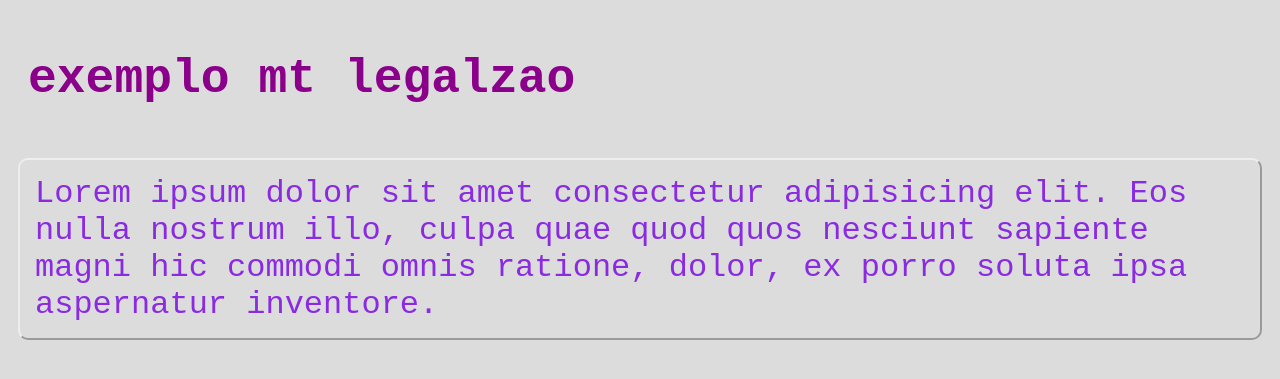
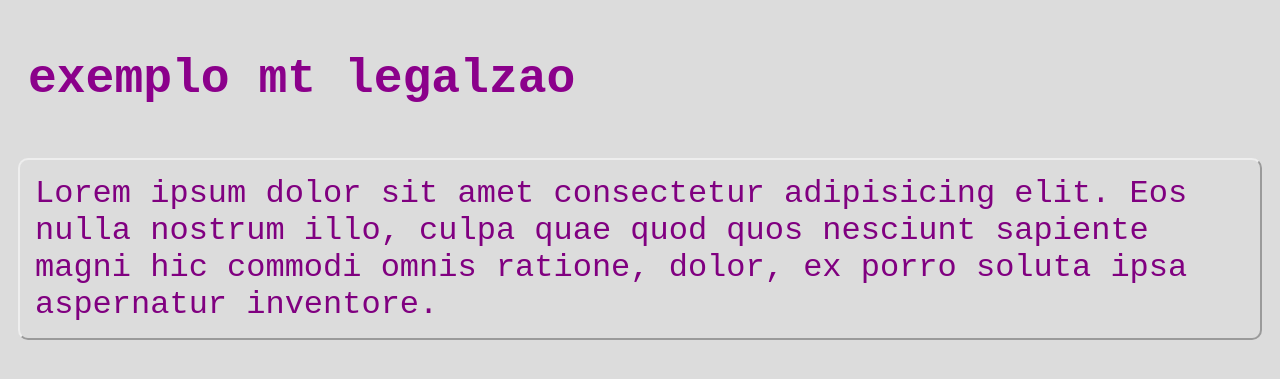
Before and after one commit to leticiam2004/pweb1_2024_2, a PHP site: page /ex04.html in a window 1280 px wide. Shown: the top 379 px of the page. Run offline with PHP 8.4, Linux system fonts and the light colour scheme.

Commit message:
update 04

```diff
--- a/ex04.html
+++ b/ex04.html
@@ -3,7 +3,7 @@
 <head>
     <meta charset="UTF-8">
     <meta name="viewport" content="width=device-width, initial-scale=1.0">
-    <title>Document</title>
+    <title>ex04</title>
     <link rel="stylesheet" href="style04.css">
 </head>
 <body>
--- a/style04.css
+++ b/style04.css
@@ -11,7 +11,7 @@ h1 {
 
 p {
     font-size: 2rem;
-    color: blueviolet;
+    color: purple;
     font-family: 'Courier New', Courier, monospace;
     border: 2px;
     border-style: outset;
```
